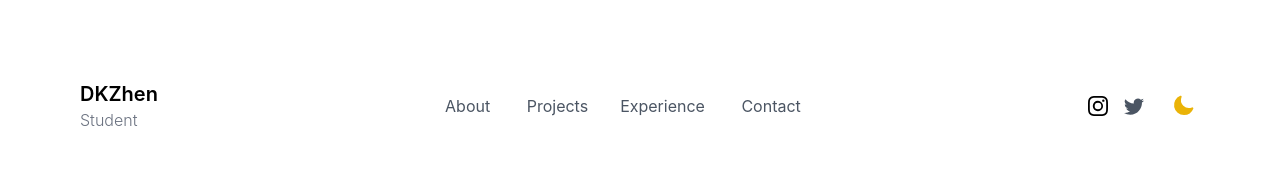
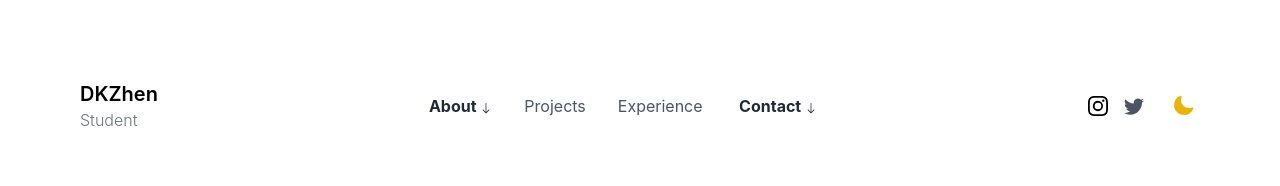
Before and after one commit to dkzhen/portofolio-nextjs, a Next.js app: page / in a window 1280 px wide. Shown: the top 186 px of the page. Built offline with nearby package versions, Linux system fonts and the light colour scheme; no server answers.

Commit message:
Update Navbar.js

```diff
--- a/components/Navbar.js
+++ b/components/Navbar.js
@@ -32,13 +32,13 @@ export default function Navbar() {
           <Link
             href="/"
             className={`text-base  ${
-              router.asPath === "/about"
+              router.asPath === "/"
                 ? "text-gray-800 font-bold dark:text-gray-400"
                 : "text-gray-600 dark:text-gray-300 font-normal "
             }`}
           >
             About{" "}
-            {router.asPath === "/about" && (
+            {router.asPath === "/" && (
               <svg
                 xmlns="http://www.w3.org/2000/svg"
                 width="16"
@@ -107,13 +107,13 @@ export default function Navbar() {
           <Link
             href="/"
             className={`text-base  ${
-              router.asPath === "/contact"
+              router.asPath === "/"
                 ? "text-gray-800 font-bold dark:text-gray-400"
                 : "text-gray-600 dark:text-gray-300 font-normal "
             }`}
           >
             Contact {" "}
-            {router.asPath === "/contact" && (
+            {router.asPath === "/" && (
               <svg
                 xmlns="http://www.w3.org/2000/svg"
                 width="16"
```
